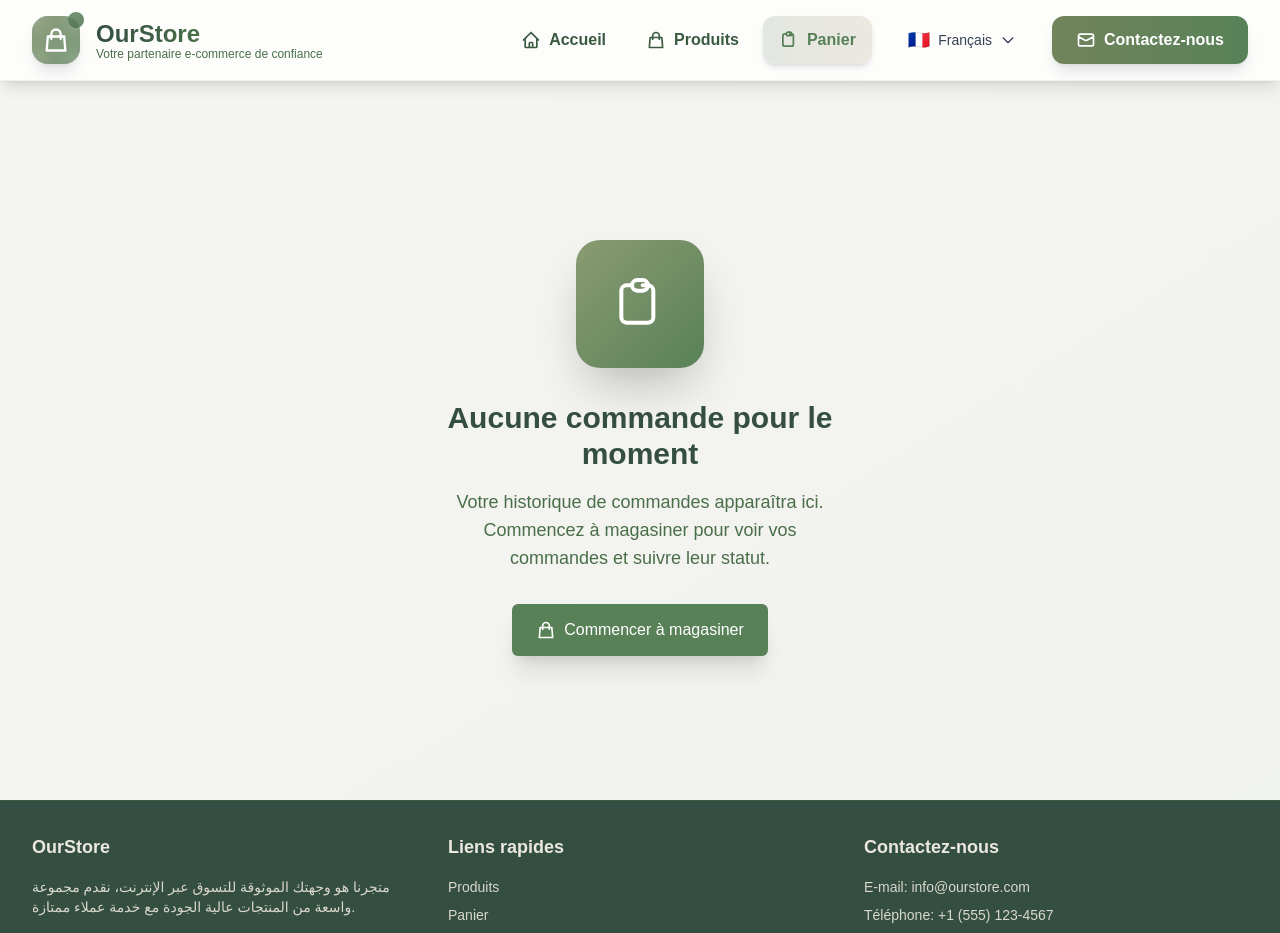
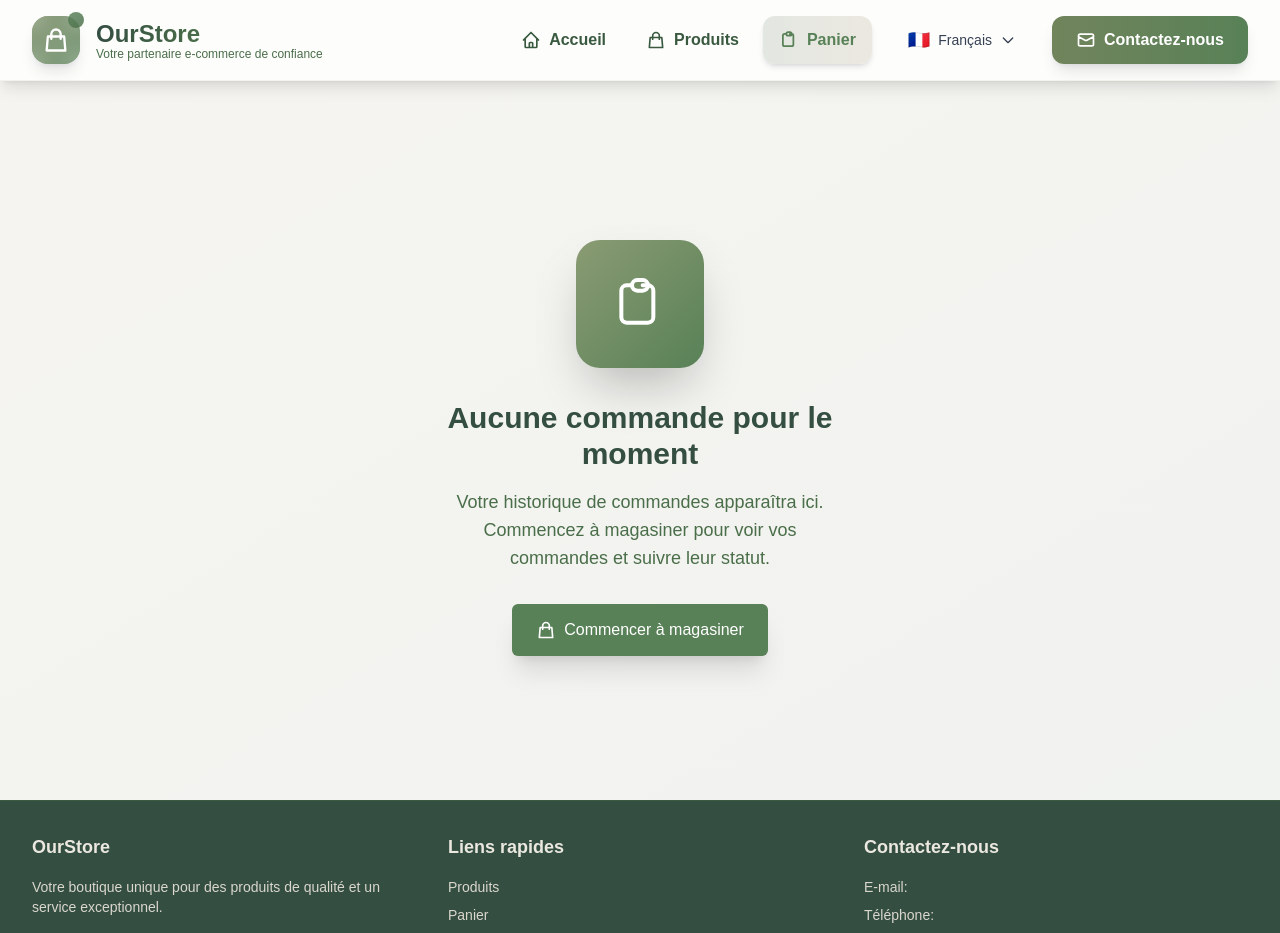
Before and after one commit to LouayKliai/OurStore, a Next.js app in the folder frontend/: page /cart in a window 1280 px wide. Shown: the top 933 px of the page. Built offline with nearby package versions, Linux system fonts and the light colour scheme.

Commit message:
fix: update footer contact information to use environment variables and localize footer description

```diff
--- a/frontend/src/components/layout/Footer.tsx
+++ b/frontend/src/components/layout/Footer.tsx
@@ -40,9 +40,9 @@ export function Footer() {
           <div>
             <h3 className="text-lg font-semibold text-primary-100 mb-4">{t('footer.contact.title')}</h3>
             <div className="space-y-2 text-sm text-primary-200">
-              <p>{t('footer.contact.email')}: info@ourstore.com</p>
-              <p>{t('footer.contact.phone')}: +1 (555) 123-4567</p>
-              <p>{t('footer.contact.address')}: 123 Store Street, City, State 12345</p>
+              <p>{t('footer.contact.email')}: {process.env.NEXT_PUBLIC_CONTACT_EMAIL}</p>
+              <p>{t('footer.contact.phone')}: {process.env.NEXT_PUBLIC_CONTACT_PHONE}</p>
+              <p>{t('footer.contact.address')}: {process.env.NEXT_PUBLIC_CONTACT_ADDRESS}</p>
             </div>
           </div>
         </div>
--- a/frontend/src/i18n/en.json
+++ b/frontend/src/i18n/en.json
@@ -314,7 +314,7 @@
     }
   },
   "footer": {
-    "description": "متجرنا هو وجهتك الموثوقة للتسوق عبر الإنترنت، نقدم مجموعة واسعة من المنتجات عالية الجودة مع خدمة عملاء ممتازة.",
+    "description": "Your one-stop shop for quality products and exceptional service.",
     "aboutUs": "About Us",
     "customerService": "Customer Service",
 
--- a/frontend/src/i18n/fr.json
+++ b/frontend/src/i18n/fr.json
@@ -300,7 +300,7 @@
     }
   },
   "footer": {
-    "description": "متجرنا هو وجهتك الموثوقة للتسوق عبر الإنترنت، نقدم مجموعة واسعة من المنتجات عالية الجودة مع خدمة عملاء ممتازة.",
+    "description": "Votre boutique unique pour des produits de qualité et un service exceptionnel.",
     "aboutUs": "À propos de nous",
     "customerService": "Service client",
 
```
Also changed, not shown: 1 other file (tests, documents, lock files or other folders).
